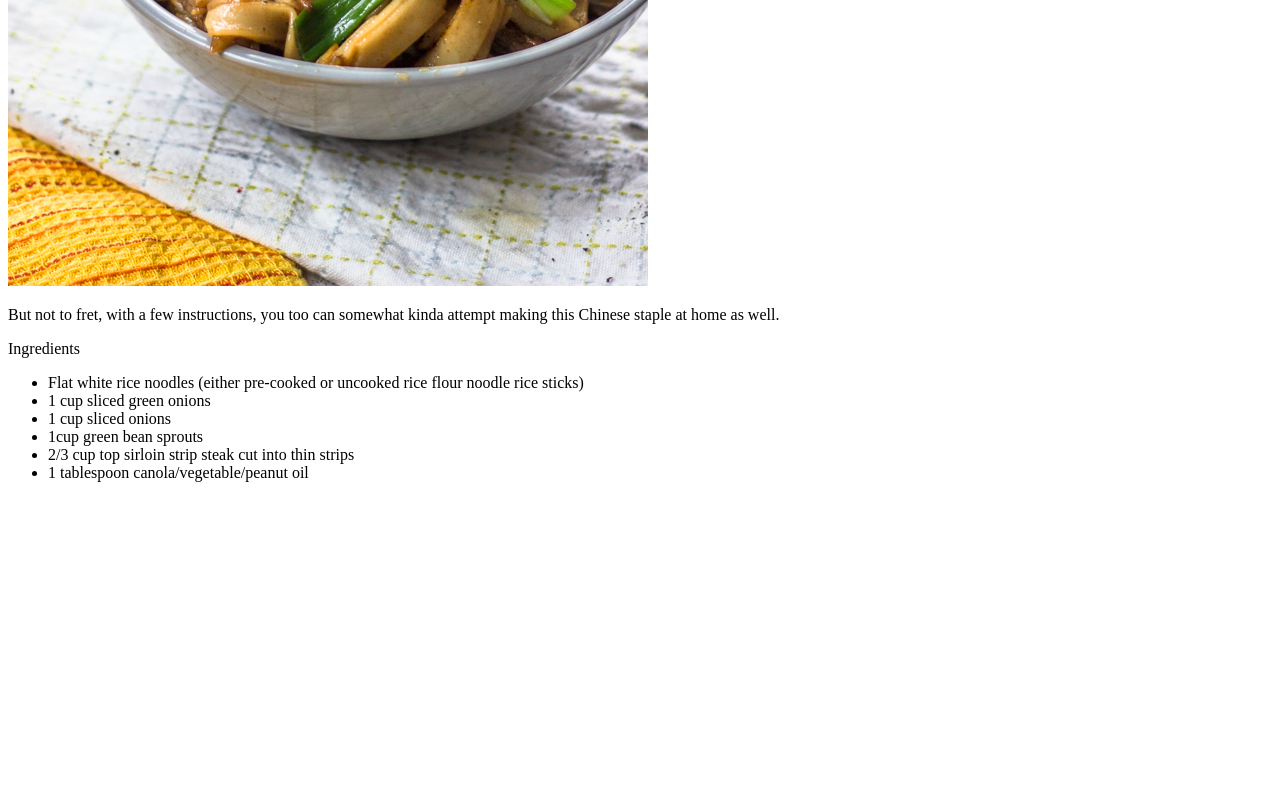
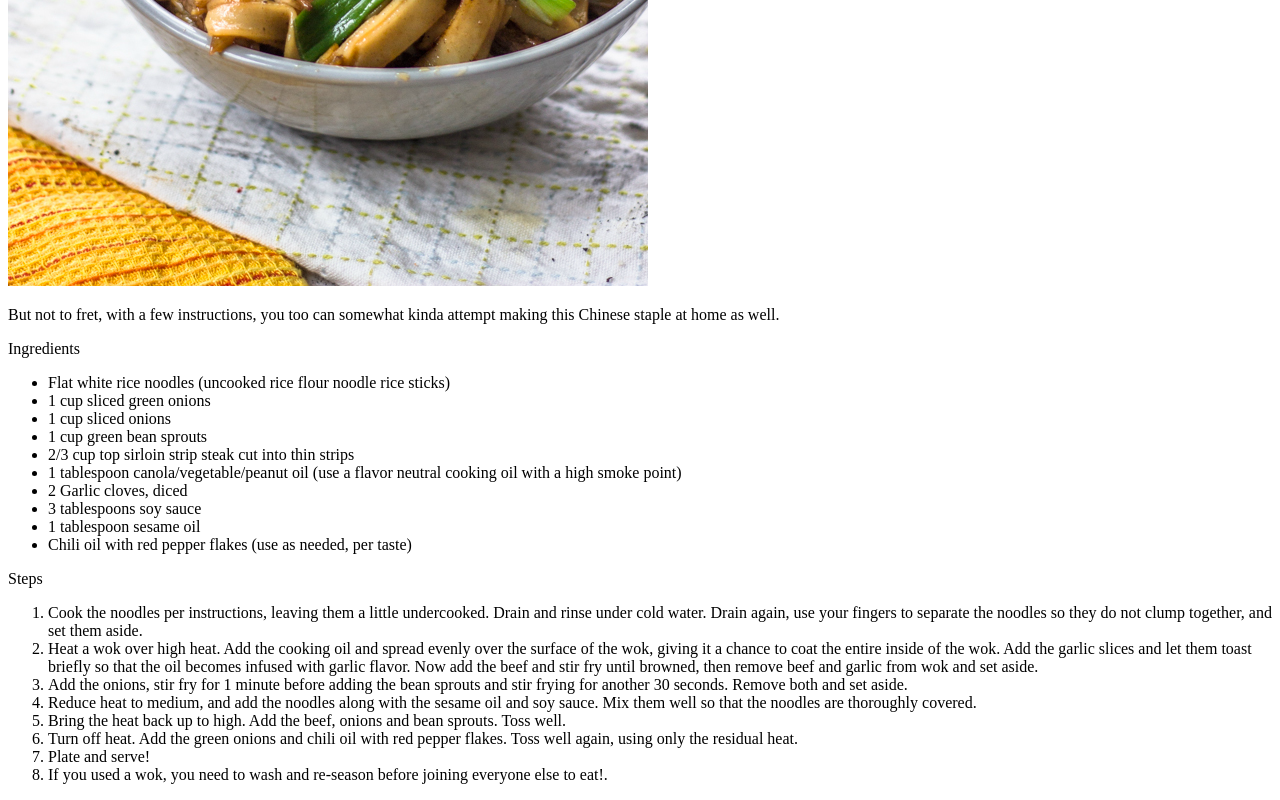
Before and after one commit to teknicz/odin-recipes, a plain HTML site: page recipes/Stir Fry Beef with Rice Noodles.html in a window 1280 px wide. Shown: the part 656-1456 px from the top of the page. Before the commit the page ends 1154 px from the top, so only its background shows below. Drawn offline with Linux system fonts and the light colour scheme.

Commit message:
Completed Odin-Recipes assignment

```diff
--- a/recipes/Stir Fry Beef with Rice Noodles.html
+++ b/recipes/Stir Fry Beef with Rice Noodles.html
@@ -12,13 +12,28 @@
     <img src="BEEF-DSTRY-FRY-4.png">
     <p>But not to fret, with a few instructions, you too can somewhat kinda attempt making this Chinese staple at home as well.</p>
     <p>Ingredients</p>
-    <ul><li>Flat white rice noodles (either pre-cooked or uncooked rice flour noodle rice sticks)</li>
+    <ul><li>Flat white rice noodles (uncooked rice flour noodle rice sticks)</li>
         <li>1 cup sliced green onions</li>
-        <li>1  cup sliced onions</li>
-        <li>1cup green bean sprouts</li>
+        <li>1 cup sliced onions</li>
+        <li>1 cup green bean sprouts</li>
         <li>2/3 cup top sirloin strip steak cut into thin strips</li>
-        <li>1 tablespoon canola/vegetable/peanut oil</li>
+        <li>1 tablespoon canola/vegetable/peanut oil (use a flavor neutral cooking oil with a high smoke point)</li>
+        <li>2 Garlic cloves, diced</li>
+        <li>3 tablespoons soy sauce</li>
+        <li>1 tablespoon sesame oil</li>
+        <li>Chili oil with red pepper flakes (use as needed, per taste)</li>
         </ul>
+
+    <p>Steps</p>
+    <ol><li>Cook the noodles per instructions, leaving them a little undercooked. Drain and rinse under cold water. Drain again, use your fingers to separate the noodles so they do not clump together, and set them aside.</li>
+        <li>Heat a wok over high heat. Add the cooking oil and spread evenly over the surface of the wok, giving it a chance to coat the entire inside of the wok. Add the garlic slices and let them toast briefly so that the oil becomes infused with garlic flavor. Now add the beef and stir fry until browned, then remove beef and garlic from wok and set aside.</li>
+        <li>Add the onions, stir fry for 1 minute before adding the bean sprouts and stir frying for another 30 seconds. Remove both and set aside.</li>
+        <li>Reduce heat to medium, and add the noodles along with the sesame oil and soy sauce. Mix them well so that the noodles are thoroughly covered.</li>
+        <li>Bring the heat back up to high. Add the beef, onions and bean sprouts. Toss well.</li>
+        <li>Turn off heat. Add the green onions and chili oil with red pepper flakes. Toss well again, using only the residual heat.</li>
+        <li>Plate and serve!</li>
+        <li>If you used a wok, you need to wash and re-season before joining everyone else to eat!.</li>
+        </ol>
 
 
 
```
